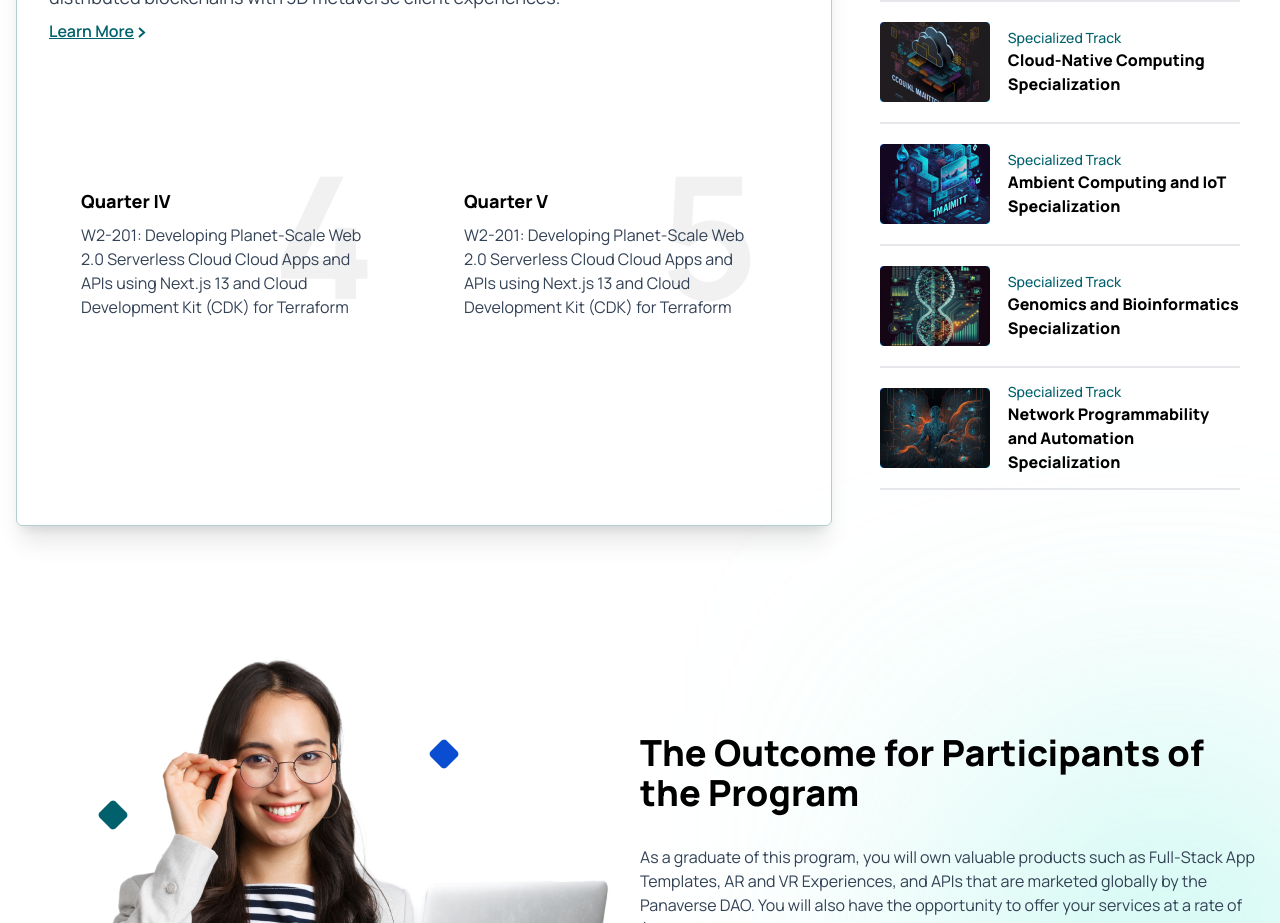
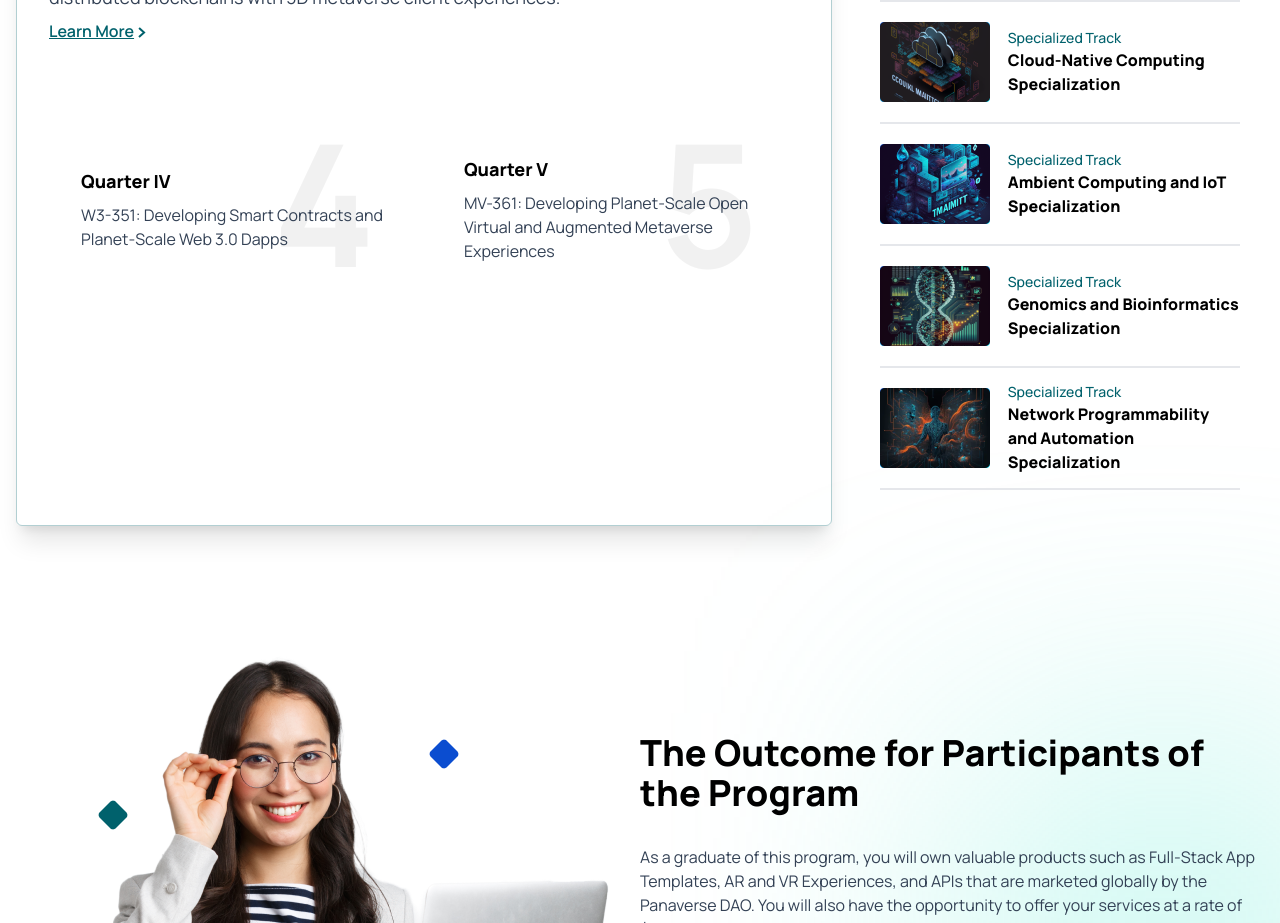
Before and after one commit to MansoorAkhter/panaverse-dao, a Next.js app: page / in a window 1280 px wide. Shown: the part 1680-2603 px from the top of the page. Built offline with nearby package versions, Linux system fonts and the light colour scheme.

Commit message:
courses data dynamic

```diff
--- a/src/components/widgets/SpecializedTracks.tsx
+++ b/src/components/widgets/SpecializedTracks.tsx
@@ -14,7 +14,8 @@ import { useState } from "react";
 const SpecializedTracks = () => {
     const [selectedItem, setSelectedItem] = useState("wmd");
     const selectedData = programsData.find((item) => item.slug === selectedItem);
-    console.log(selectedData);
+
+    // console.log(selectedItem, "=============");
 
     return (
         <section>
@@ -33,10 +34,10 @@ const SpecializedTracks = () => {
                                 Specialized Program
                             </h4>
                             <h3 className="text-3xl font-bold max-w-lg my-4">
-                                Web 3.0 (Blockchain) and Metaverse Specialization
+                                {selectedData?.program}
                             </h3>
                             <p className="text-slate-700 text-lg max-w-2xl">
-                                This Web 3.0 and Metaverse specialization focuses on developing full-stack Web 3.0 and Metaverse experiences for the next generation of the internet by specializing in building worlds that merge the best of cutting-edge decentralized distributed blockchains with 3D metaverse client experiences.
+                                {selectedData?.programDesc}
                             </p>
                             <button className="font-semibold text-primary underline mt-2 flex items-center gap-x-1">
                                 Learn More
@@ -45,20 +46,20 @@ const SpecializedTracks = () => {
                                 </svg>
                             </button>
 
-                            <div className="flex flex-col md:flex-row gap-x-4 mt-28">
-                                <QuarterBox title="Quarter IV" num={4} haveBorder={false}
-                                    desc="W2-201: Developing Planet-Scale Web 2.0 Serverless Cloud Cloud Apps and APIs using Next.js 13 and Cloud Development Kit (CDK) for Terraform" />
-                                <QuarterBox title="Quarter V" num={5} haveBorder={false}
-                                    desc="W2-201: Developing Planet-Scale Web 2.0 Serverless Cloud Cloud Apps and APIs using Next.js 13 and Cloud Development Kit (CDK) for Terraform" />
+                            <div className="flex flex-col md:flex-row gap-x-4 mt-20">
+                                {selectedData?.quarters.map((item) => (<QuarterBox title={item.quarter} num={item.num} haveBorder={false}
+                                    desc={item.description} />))}
                             </div>
                         </div>
+
+
 
 
                         {/* Right Box */}
                         <div className="py-6 px-6 basis-4/12">
 
                             {programsData.map((item) => (<>
-                                <div key={item.slug} className="flex items-center gap-x-4 cursor-pointer group">
+                                <div onClick={() => setSelectedItem(item.slug)} key={item.slug} className="flex items-center gap-x-4 cursor-pointer group">
                                     <div className="flex items-center h-24 w-28">
                                         <Image src={item.image} alt="image" className="group-hover:ml-1.5 group-hover:mb-3 duration-300 absolute z-10" />
                                         <div className="bg-gradient-to-br from-[#0B4DD0] to-[#00E5FF] h-[80px] w-[110px] rounded absolute -z-0" />
@@ -88,32 +89,110 @@ export default SpecializedTracks;
 const programsData = [
     {
         slug: "wmd",
+        image: image1,
         program: "Web 3.0 (Blockchain) and Metaverse Specialization",
-        image: image1
+        programDesc: "This Web 3.0 and Metaverse specialization focuses on developing full-stack Web 3.0 and Metaverse experiences for the next generation of the internet by specializing in building worlds that merge the best of cutting-edge decentralized distributed blockchains with 3D metaverse client experiences.",
+        quarters: [
+            {
+                num: 4,
+                quarter: "Quarter IV",
+                description: "W3-351: Developing Smart Contracts and Planet-Scale Web 3.0 Dapps",
+            },
+            {
+                num: 5,
+                quarter: "Quarter V",
+                description: "MV-361: Developing Planet-Scale Open Virtual and Augmented Metaverse Experiences",
+            },
+        ]
     },
     {
         slug: "ai",
         program: "Artificial Intelligence (AI) and Deep Learning Specialization",
-        image: image2
+        image: image2,
+        programDesc: "The AI and Deep Learning specialization focuses on building and deploying intelligent APIs using OpenAI models and building custom Deep Learning Tensorflow models.",
+        quarters: [
+            {
+                num: 4,
+                quarter: "Quarter IV",
+                description: "AI-351: Developing Planet-Scale Intelligent APIs and Python Programming",
+            },
+            {
+                num: 5,
+                quarter: "Quarter V",
+                description: "AI-361: Deep Learning and MLOps",
+            },
+        ]
     },
     {
         slug: "cnc",
         program: "Cloud-Native Computing Specialization",
-        image: image3
+        image: image3,
+        programDesc: "The Cloud-Native Computing Specialization focuses on Containers, Kubernetes, and CDK for Kubernetes.",
+        quarters: [
+            {
+                num: 4,
+                quarter: "Quarter IV",
+                description: "CN-351: Certified Kubernetes Application Developer (CKAD)",
+            },
+            {
+                num: 5,
+                quarter: "Quarter V",
+                description: "CN-361: Developing Multi-Cloud Apps using CDK for Terraform",
+            },
+        ]
     },
     {
         slug: "ac",
         program: "Ambient Computing and IoT Specialization",
-        image: image4
+        image: image4,
+        programDesc: "The Ambient Computing and IoT Specialization focuses on building Smart Homes, Offices, Factories, and Cities using Voice computing, Matter Protocol, and Embedded Devices.",
+        quarters: [
+            {
+                num: 4,
+                quarter: "Quarter IV",
+                description: "AC-351: Ambient Computing with Voice Assistants and Matter Devices",
+            },
+            {
+                num: 5,
+                quarter: "Quarter V",
+                description: "AC-361: Embedded Programming using C and Rust",
+            },
+        ]
     },
     {
         slug: "gbs",
         program: "Genomics and Bioinformatics Specialization",
-        image: image5
+        image: image5,
+        programDesc: "Genomics is the study of the total genetic makeup of individual organisms, and how this genetic information is structured, functions, and has evolved; bioinformatics encompasses a diverse range of analytical methods and tools applied to genomic data. This Specialization focuses on performing complex bioinformatics analysis using the most essential Python libraries and applications.",
+        quarters: [
+            {
+                num: 4,
+                quarter: "Quarter IV",
+                description: "Bio-351: Python for Biologists",
+            },
+            {
+                num: 5,
+                quarter: "Quarter V",
+                description: "Bio-361: Bioinformatics with Python",
+            },
+        ]
     },
     {
         slug: "npa",
         program: "Network Programmability and Automation Specialization",
-        image: image6
+        image: image6,
+        programDesc: "More than ever, network engineers are finding it challenging to complete their duties entirely manually. Network automation is now crucial due to new protocols, technologies, delivery models, and the requirement for enterprises to become more adaptable and agile. This course teaches network engineers how to automate systems with code using a variety of technologies and tools, including Linux, Python, APIs, and Git.",
+        quarters: [
+            {
+                num: 4,
+                quarter: "Quarter IV",
+                description: "NPA-351: CCNA 200-301 Certification",
+            },
+            {
+                num: 5,
+                quarter: "Quarter V",
+                description: "NPA-361: Network Programmability and Automation",
+            },
+        ]
     },
 ]
```
